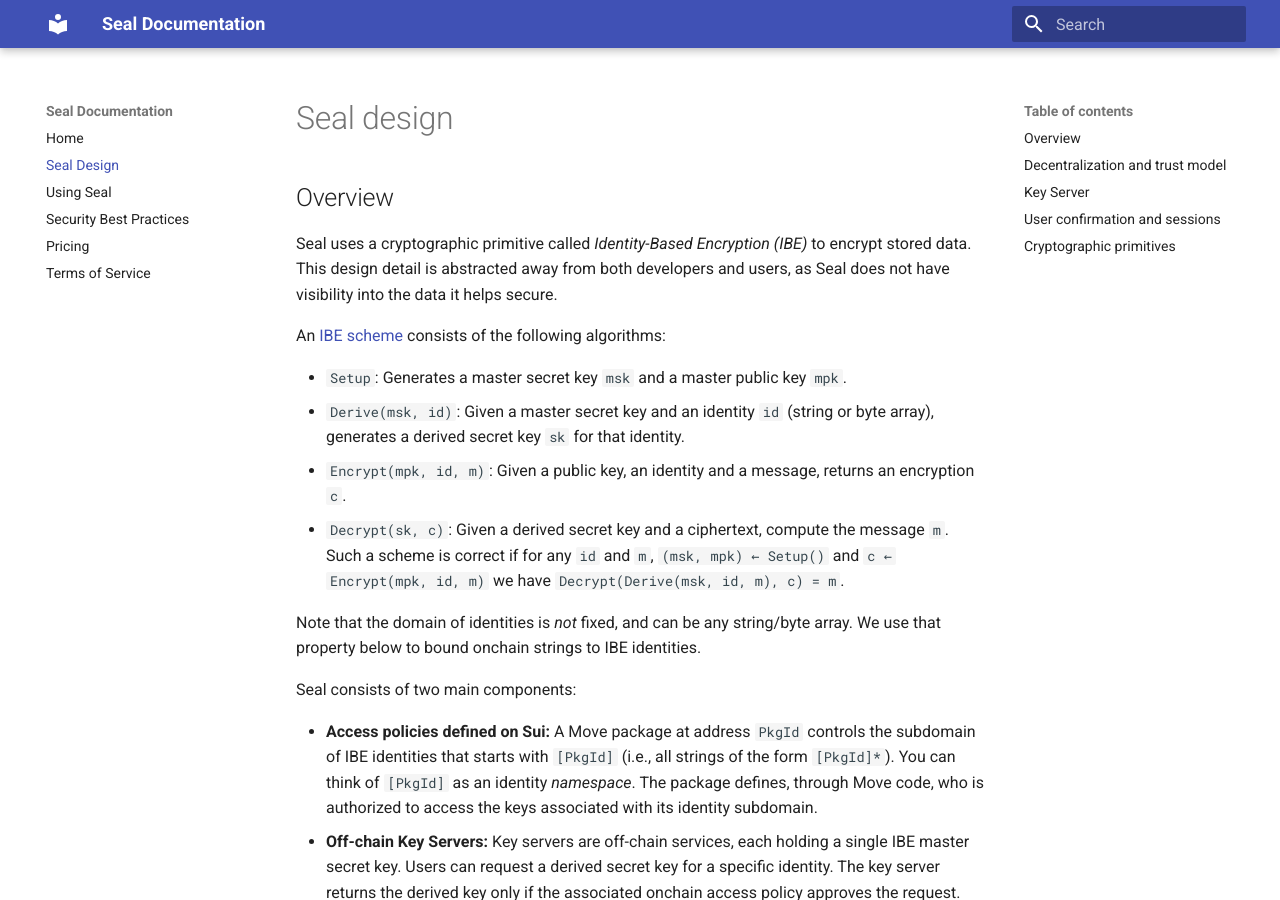
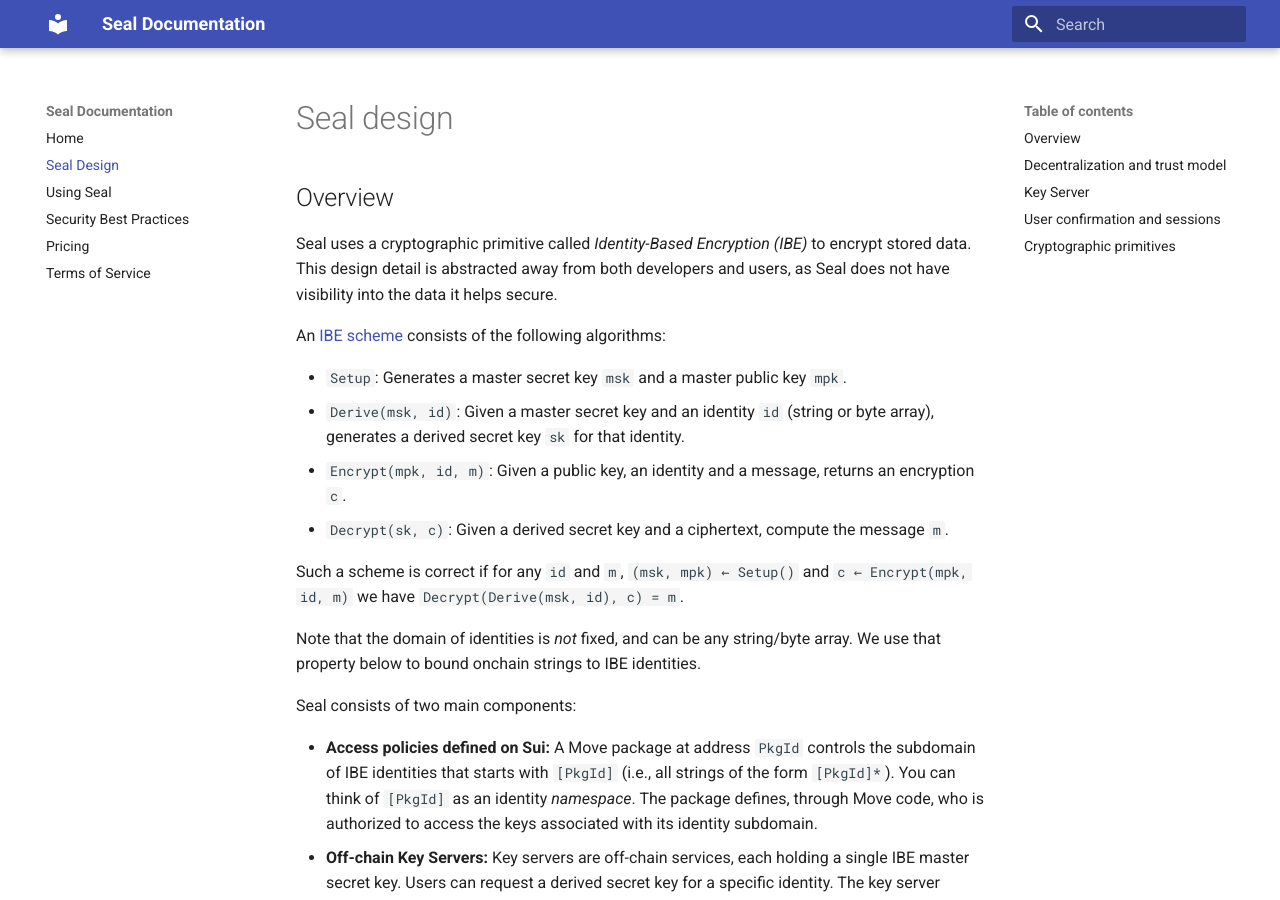
Before and after one commit to zonxa/seal, an MkDocs documentation site: the page built from docs/Design.md, in a window 1280 px wide and 900 px high. Built offline with MkDocs 1.6.1 and Material for MkDocs 9.7.7, drawn with Linux system fonts in a browser that asks for light colours.

```diff
--- a/docs/Design.md
+++ b/docs/Design.md
@@ -10,7 +10,8 @@ An [IBE scheme](https://en.wikipedia.org/wiki/Identity-based_encryption) consist
 - `Derive(msk, id)`: Given a master secret key and an identity `id` (string or byte array), generates a derived secret key `sk` for that identity.
 - `Encrypt(mpk, id, m)`: Given a public key, an identity and a message, returns an encryption `c`.
 - `Decrypt(sk, c)`: Given  a derived secret key and a ciphertext, compute the message `m`.
-Such a scheme is correct if for any `id` and `m`, `(msk, mpk) ← Setup()` and `c ← Encrypt(mpk, id, m)` we have `Decrypt(Derive(msk, id, m), c) = m`.
+
+Such a scheme is correct if for any `id` and `m`, `(msk, mpk) ← Setup()` and `c ← Encrypt(mpk, id, m)` we have `Decrypt(Derive(msk, id), c) = m`.
 
 Note that the domain of identities is *not* fixed, and can be any string/byte array. We use that property below to bound onchain strings to IBE identities.
 
```
Also changed, not shown: docs/Pricing.md (+1 -0 lines).
